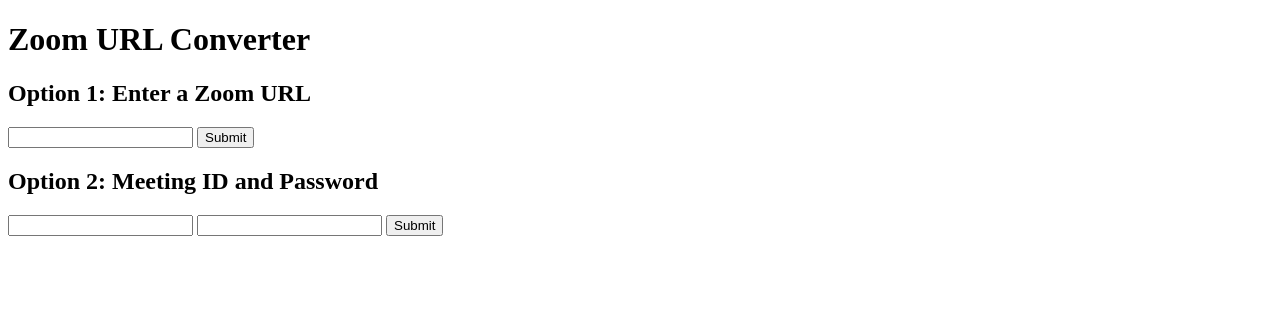
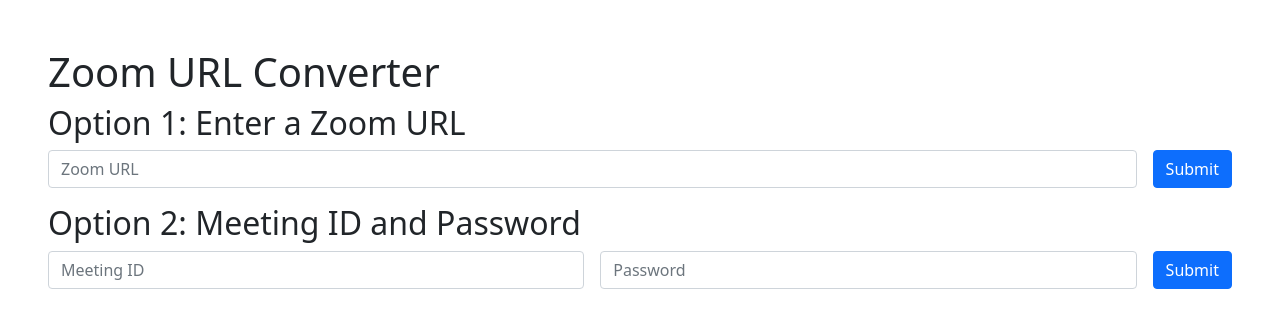
Before and after one commit to Gravitonic/zoom-url-converter, a plain HTML site: page index.html in a window 1280 px wide. Drawn offline with nearby package versions, Linux system fonts and the light colour scheme.

Commit message:
Bootstrap

```diff
--- a/index.html
+++ b/index.html
@@ -3,21 +3,30 @@
   <head>
     <meta charset="utf-8"/>
     <meta name="description" content="Convert Zoom URLs into ones that can be opened directly by the Zoom app."/>
+    <link href="https://cdn.jsdelivr.net/npm/bootstrap@5.0.2/dist/css/bootstrap.min.css" rel="stylesheet" integrity="sha384-EVSTQN3/azprG1Anm3QDgpJLIm9Nao0Yz1ztcQTwFspd3yD65VohhpuuCOmLASjC" crossorigin="anonymous">
     <script src="main.js"></script>
     <title>Zoom URL Converter</title>
   </head>
-  <body>
+  <body class="p-5">
     <h1>Zoom URL Converter</h1>
 
     <h2>Option 1: Enter a Zoom URL</h2>
-    <input type="text" id="url">
-    <button id="submit" onclick="generate()">Submit</button>
+
+    <div class="d-flex">
+      <input type="text" id="url" class="form-control" placeholder="Zoom URL">
+      <button id="submit" onclick="generate()" class="btn btn-primary ms-3">Submit</button>
+    </div>
 
     <p id="output"></p>
 
     <h2>Option 2: Meeting ID and Password</h2>
-    <input type="text" id="meetingId">
-    <input type="text" id="password">
-    <button id="submit2" onclick="generate2()">Submit</button>
+
+    <div class="d-flex">
+      <input type="text" id="meetingId" class="form-control" placeholder="Meeting ID">
+      <input type="text" id="password" class="form-control ms-3" placeholder="Password">
+      <button id="submit2" onclick="generate2()" class="btn btn-primary ms-3">Submit</button>
+    </div>
+
+    <script src="https://cdn.jsdelivr.net/npm/bootstrap@5.0.2/dist/js/bootstrap.bundle.min.js" integrity="sha384-MrcW6ZMFYlzcLA8Nl+NtUVF0sA7MsXsP1UyJoMp4YLEuNSfAP+JcXn/tWtIaxVXM" crossorigin="anonymous"></script>
   </body>
 </html>
```
